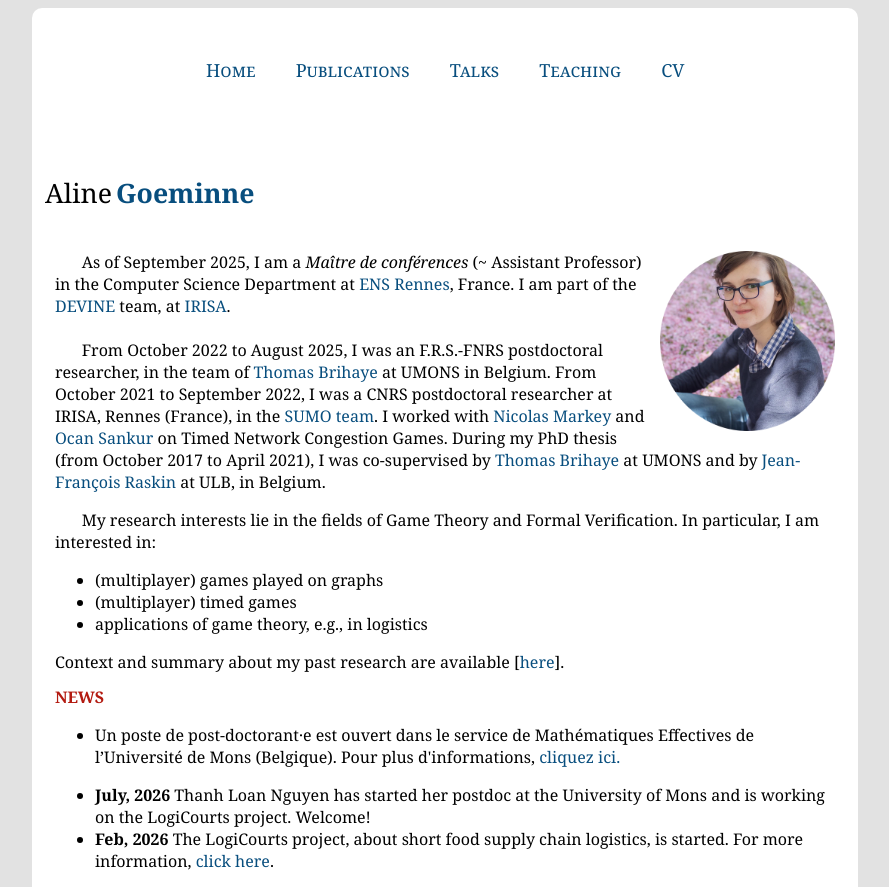
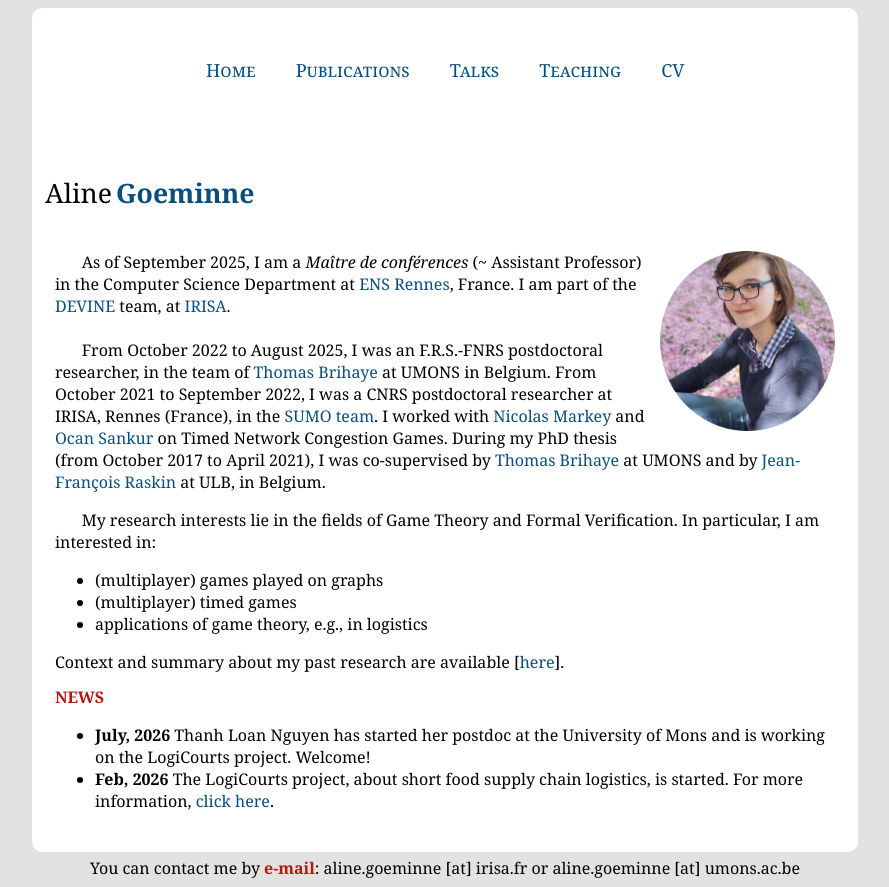
Before and after one commit to AlineGoeminne/AlineGoeminne.github.io, a plain HTML site: page index.html in a window 1280 px wide. Shown: the top 887 px of the page, without its empty margins (195-1084 px from the left). Drawn offline with Linux system fonts and the light colour scheme.

Commit message:
Update index.html

```diff
--- a/index.html
+++ b/index.html
@@ -82,10 +82,7 @@
 
 	<div class="sub-section">
         <span style="color:#B31A10"><b> NEWS </b></span>
-         <ul>
-       <li> Un poste de post-doctorant·e est ouvert dans le service de Mathématiques Effectives de l’Université de Mons (Belgique).
-           Pour plus d'informations, <a href="resources/fiche.pdf">cliquez ici.</a></li>
-        </ul>
+
             <ul>
             <li><b>July, 2026</b> Thanh Loan Nguyen has started her postdoc at the University of Mons and is working on the LogiCourts project. Welcome!</li>
             <li><b> Feb, 2026</b> The LogiCourts project, about short food supply chain logistics, is started.
```
